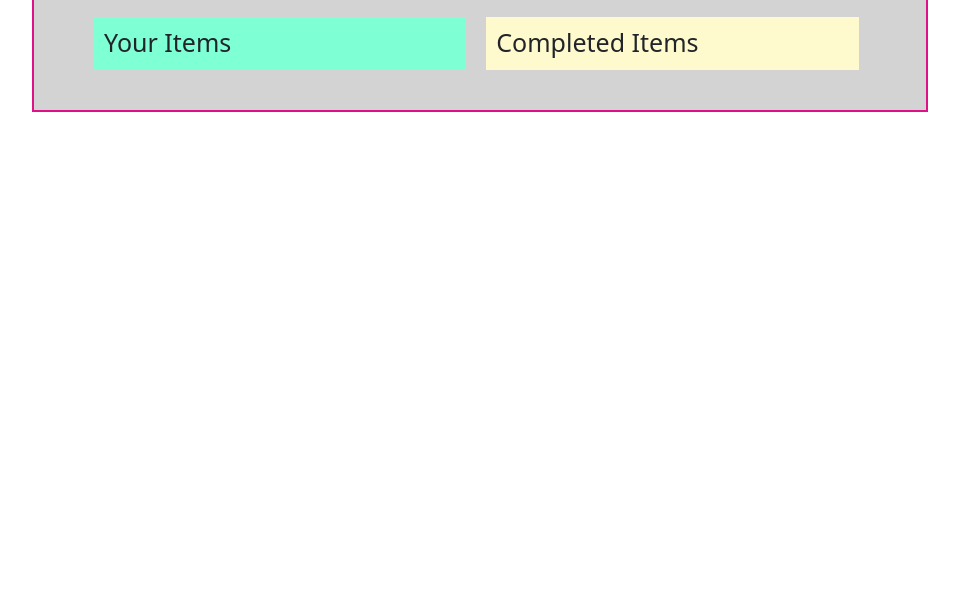
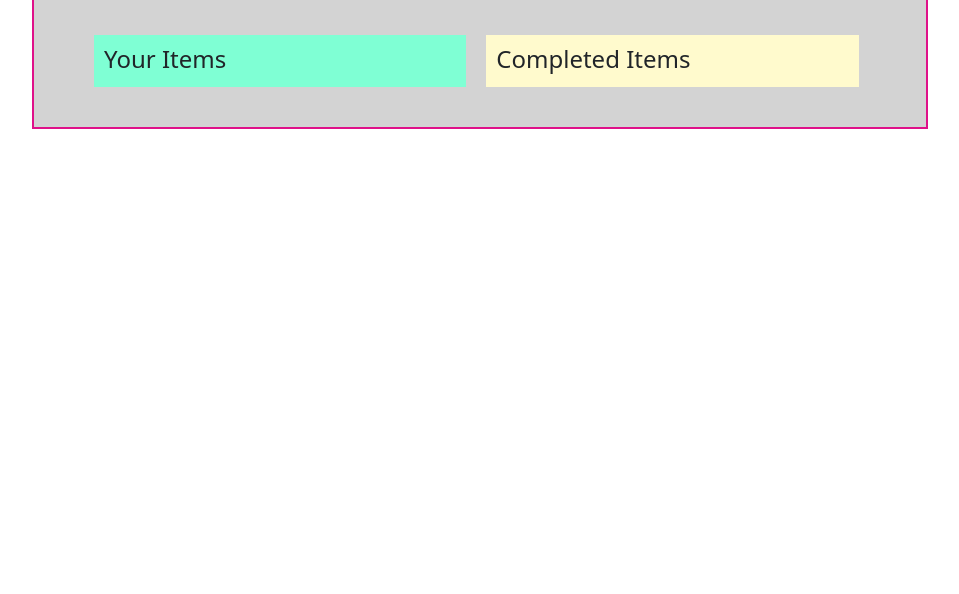
Before and after one commit to uroojahamad/JavaScript-Practice, a plain HTML site: page TodoList/todolist.html in a window 1280 px wide. Shown: the part 206-800 px from the top of the page, without its empty margins (160-1119 px from the left). Drawn offline with nearby package versions, Linux system fonts and the light colour scheme.

Commit message:
minor fix

```diff
--- a/TodoList/todolist.html
+++ b/TodoList/todolist.html
@@ -39,8 +39,7 @@
           margin-right: 10px;
       }
 
-      h1, h2{
-        font-size: 25px;
+      h1, h4{
         padding: 10px 10px 5px 10px;
       }
 
@@ -116,11 +115,11 @@
       </div>
       <div class="subcontainer d-flex-row">
         <div class="task-list">
-          <h2>Your Items</h2>
+          <h4>Your Items</h4>
           <ul class="list-group list-group-flush" id="listItem"></ul>
         </div>
         <div class="completed-list">
-          <h2>Completed Items</h2>
+          <h4>Completed Items</h4>
            <ul class="list-group list-group-flush" id="completedListItem"></ul>
         </div>
       </div>
```
